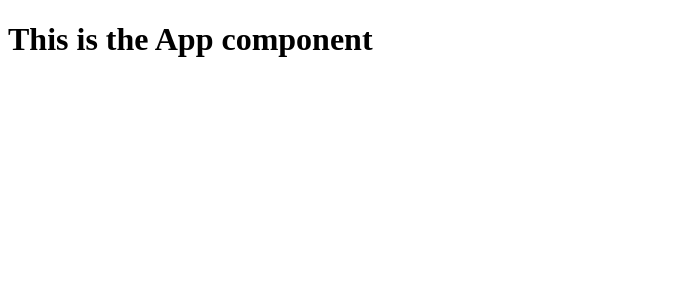
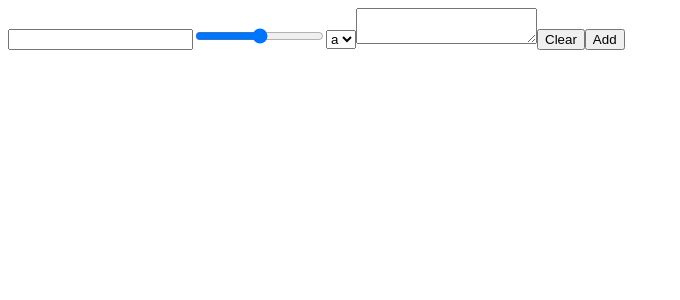
Before and after one commit to danielmichaneck/Exercise-React-Movie-Cards, a React (Vite) app: page / in a window 1280 px wide. Shown: the top 300 px of the page, without its empty margins (0-680 px from the left). Built offline with nearby package versions, Linux system fonts and the light colour scheme.

Commit message:
Completed steps 1-3

```diff
--- a/src/App.tsx
+++ b/src/App.tsx
@@ -1,7 +1,9 @@
+import { AddMovie } from "./components/AddMovie";
+
 export function App() {
   return (
     <>
-      <h1>This is the App component</h1>
+      <AddMovie/>
     </>
   );
 }
--- /dev/null
+++ b/src/components/AddMovie.tsx
@@ -0,0 +1,54 @@
+import { ReactElement, useState } from "react";
+
+
+export function AddMovie(): ReactElement {
+    const[title, setTitle] = useState<string>("");
+    const[rating, setRating] = useState<string>("50");
+    const[genre, setGenre] = useState<string>("a");
+    const[description, setDescription] = useState<string>("");
+
+    const onChangeTitle: React.ChangeEventHandler<HTMLInputElement> = (e) => {
+        setTitle(e.target.value);
+    }
+
+    const onChangeRating: React.ChangeEventHandler<HTMLInputElement> = (e) => {
+        setRating(e.target.value);
+    }
+
+    const onChangeGenre: React.ChangeEventHandler<HTMLSelectElement> = (e) => {
+        setGenre(e.target.value);
+        console.log(e.target.value);
+    }
+
+    const onChangeDescription: React.ChangeEventHandler<HTMLTextAreaElement> = (e) => {
+        setDescription(e.target.value);
+        console.log(e.target.value);
+    }
+
+    const onSubmitMovie: React.FormEventHandler<HTMLFormElement> = (e) => {
+        e.preventDefault();
+        const movie = {
+            movieTitle: title,
+            movieRating: rating,
+            movieGenre: genre,
+            movieDescription: description
+        }
+        console.log(movie);
+    }
+
+    return <div>
+        <form onSubmit={onSubmitMovie}>
+            <input type="text" onChange={onChangeTitle} value={title}/>
+            <input type="range" onChange={onChangeRating} value={rating}/>
+            <select onChange={onChangeGenre} value={genre}>
+                <option value="a">a</option>
+                <option value="b">b</option>
+                <option value="c">c</option>
+                <option value="d">d</option>
+            </select>
+            <textarea onChange={onChangeDescription} value={description}/>
+            <button>Clear</button>
+            <button type="submit">Add</button>
+        </form>
+    </div>
+}
```
